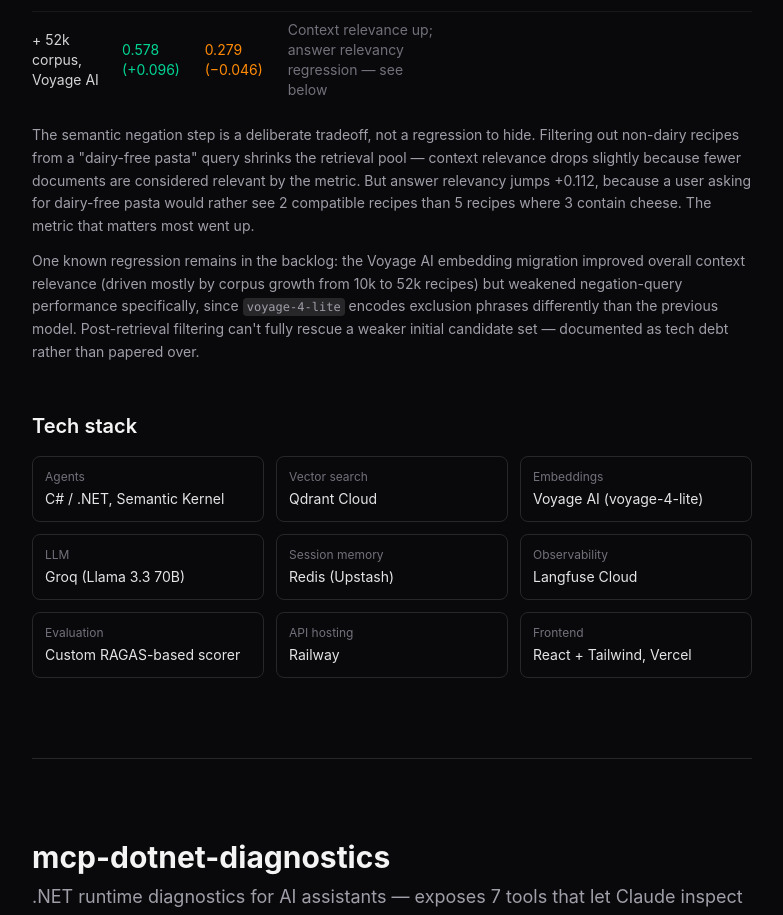
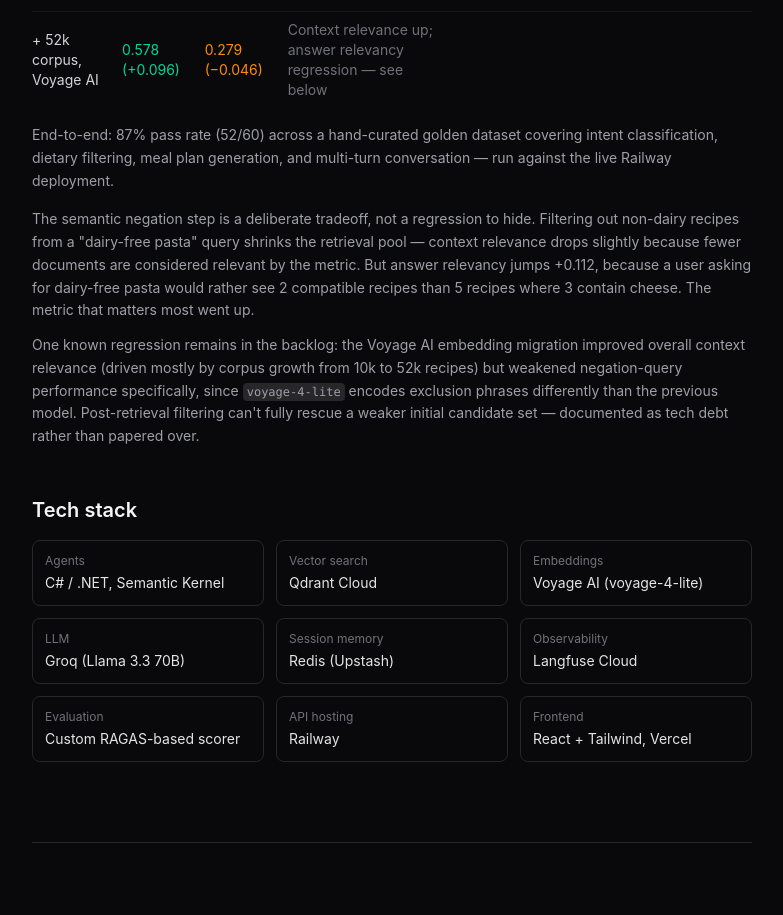
Before and after one commit to aayushmdesai/portfolio-site, a React (Vite) app: page / in a window 1280 px wide. Shown: the part 5953-6868 px from the top of the page, without its empty margins (248-1031 px from the left). Built offline with nearby package versions, Linux system fonts and the light colour scheme.

Commit message:
fix: add 87% e2e pass rate to portfolio eval section
- ChefAgentSection.jsx: 87% pass rate paragraph after EvalTable
- Matches resume which already had the 87% figure

```diff
--- a/src/sections/ChefAgentSection.jsx
+++ b/src/sections/ChefAgentSection.jsx
@@ -317,6 +317,11 @@ function ChefAgentSection() {
                 <h2 className="text-xl font-semibold mb-4">Evaluation results</h2>
                 <EvalTable />
                 <p className="text-sm text-zinc-400 mt-4 leading-relaxed">
+                    End-to-end: 87% pass rate (52/60) across a hand-curated golden dataset
+                    covering intent classification, dietary filtering, meal plan generation,
+                    and multi-turn conversation — run against the live Railway deployment.
+                </p>
+                <p className="text-sm text-zinc-400 mt-4 leading-relaxed">
                     The semantic negation step is a deliberate tradeoff, not a regression to hide. Filtering out non-dairy recipes from a "dairy-free pasta" query shrinks the retrieval pool — context relevance drops slightly because fewer documents are considered relevant by the metric. But answer relevancy jumps +0.112, because a user asking for dairy-free pasta would rather see 2 compatible recipes than 5 recipes where 3 contain cheese. The metric that matters most went up.
                 </p>
                 <p className="text-sm text-zinc-400 mt-3 leading-relaxed">
```
